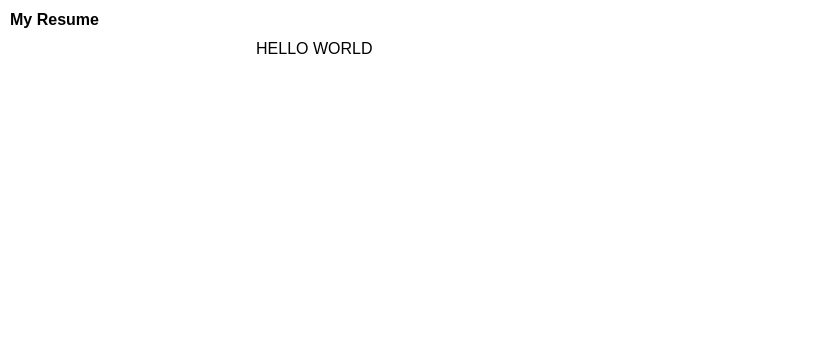
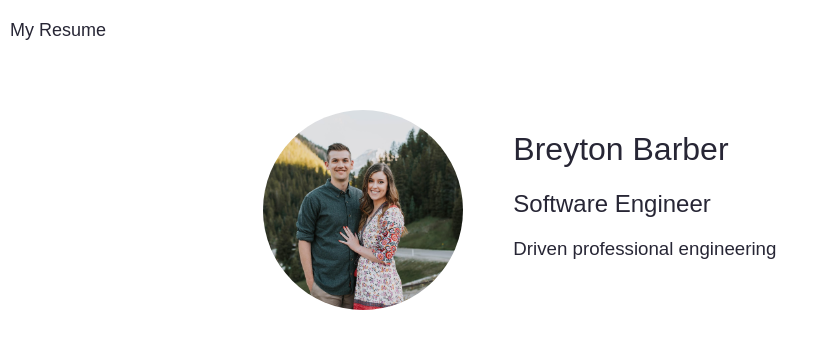
Before and after one commit to bbarber9/personal-website, a React (Create React App) app in the folder packages/frontend/: page / in a window 1280 px wide. Shown: the top 348 px of the page, without its empty margins (0-828 px from the left). Built offline with nearby package versions, Linux system fonts and the light colour scheme.

Commit message:
basic card

```diff
--- /dev/null
+++ b/packages/frontend/src/ContactCard.tsx
@@ -0,0 +1,48 @@
+import React from "react";
+import styled from "styled-components";
+import profile from "./profile.jpg";
+
+interface ContactCardProps {}
+
+const CardContainer = styled.div`
+  display: grid;
+  grid-template-columns: 300px auto;
+  height: 300px;
+  width: 100%;
+`;
+
+const ImgSection = styled.div`
+  height: 100%;
+  grid-column: 1/2;
+  display: flex;
+  align-items: center;
+  justify-content: center;
+`;
+
+const CardImg = styled.img`
+  height: 200px;
+  width: 200px;
+  border-radius: 200px;
+  object-fit: cover;
+`;
+
+const InfoSection = styled.div`
+  grid-column: 2/3;
+  height: 100%;
+  padding-top: 50px;
+`;
+
+export const ContactCard = (props: ContactCardProps): JSX.Element => {
+  return (
+    <CardContainer>
+      <ImgSection>
+        <CardImg src={profile} />
+      </ImgSection>
+      <InfoSection>
+        <h1>Breyton Barber</h1>
+        <h2>Software Engineer</h2>
+        <h3>Driven professional engineering</h3>
+      </InfoSection>
+    </CardContainer>
+  );
+};
--- a/packages/frontend/src/GlobalStyles.tsx
+++ b/packages/frontend/src/GlobalStyles.tsx
@@ -6,8 +6,18 @@ export const GlobalStyles = createGlobalStyle`
     height:100%;
     margin:0;
     font-family: sans-serif;
+    color: ${({ theme }) => theme.colors.text.normal};
   }
   *{
     box-sizing:border-box;
   }
+  h1 {
+    font-weight:normal;
+  }
+  h2 {
+    font-weight:normal;
+  }
+  h3 {
+    font-weight:normal;
+  }
 `;
--- a/packages/frontend/src/Layout.tsx
+++ b/packages/frontend/src/Layout.tsx
@@ -1,12 +1,13 @@
 import React from "react";
 import styled from "styled-components";
+import { ContactCard } from "./ContactCard";
 import { NavBar } from "./NavBar";
 
 interface LayoutProps {}
 
 const LayoutContainer = styled.div`
   display: grid;
-  grid-template-columns: 1fr 3fr 1fr;
+  grid-template-columns: 1fr 4fr 1fr;
   height: 100%;
 `;
 
@@ -16,7 +17,7 @@ const MainArea = styled.div`
   grid-column: 2/3;
   grid-row: 1/2;
   height: 100%;
-  padding-top: 40px;
+  padding-top: 60px;
 `;
 
 export const Layout = (props: LayoutProps): JSX.Element => {
@@ -24,7 +25,9 @@ export const Layout = (props: LayoutProps): JSX.Element => {
     <>
       <NavBar />
       <LayoutContainer>
-        <MainArea>HELLO WORLD</MainArea>
+        <MainArea>
+          <ContactCard />
+        </MainArea>
       </LayoutContainer>
     </>
   );
--- a/packages/frontend/src/NavBar.tsx
+++ b/packages/frontend/src/NavBar.tsx
@@ -11,10 +11,11 @@ const NavBarContainer = styled.div<NavBarContainerProps>`
   flex-direction: row;
   align-items: center;
   padding-left: 10px;
-  height: 40px;
+  height: 60px;
   width: 100%;
   background-color: white;
-  font-weight: bold;
+  font-weight: 400;
+  font-size: 18px;
   box-shadow: ${({ shadow }) =>
     shadow ? "0px 0px 5px rgba(0,0,0,0.5)" : "none"};
 `;
```
Also changed, not shown: packages/frontend/src/profile.jpg (added).
